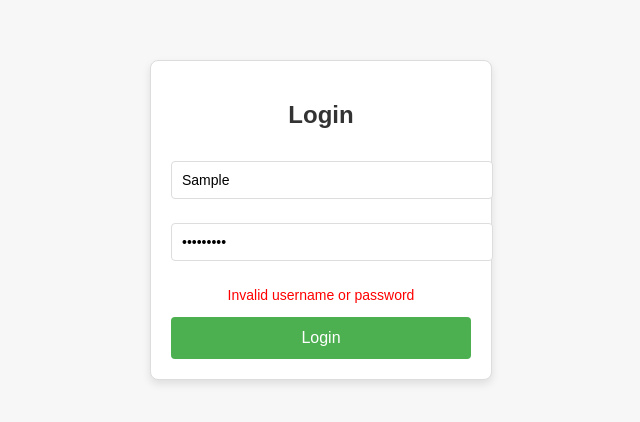
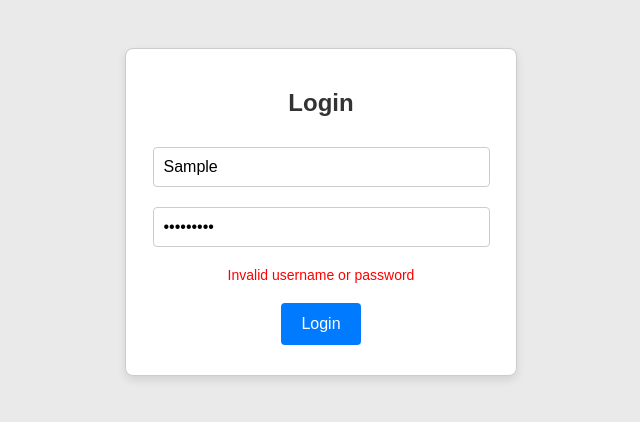
Before and after one commit to dc080523/Quiz, a plain HTML site: page index.html in a window 1280 px wide. Both pictures are taken after typing "Sample", "Sample123" into the empty fields and a click on the button "Login". Shown: the whole page, without its empty margins (319-959 px from the left). Drawn offline with Linux system fonts and the light colour scheme.

Commit message:
Update index.html

```diff
--- a/index.html
+++ b/index.html
@@ -7,62 +7,69 @@
   <style>
     body {
       font-family: Arial, sans-serif;
-      background-color: #f7f7f7;
+      background-color: #eaeaea;
       text-align: center;
-      margin: 0;
-      padding: 30px;
+      padding: 20px;
     }
     .container {
-      background-color: #fff;
+      background-color: white;
       padding: 20px;
-      margin: 30px auto;
-      width: 300px;
-      border: 1px solid #ddd;
+      border: 1px solid #ccc;
+      margin: 20px auto;
+      max-width: 350px;
       border-radius: 8px;
       box-shadow: 0 4px 8px rgba(0, 0, 0, 0.1);
-    }
-    input {
-      padding: 10px;
-      width: 100%;
-      margin: 12px 0;
-      border: 1px solid #ddd;
-      border-radius: 4px;
-      font-size: 14px;
-    }
-    button {
-      padding: 12px;
-      background-color: #4CAF50;
-      color: white;
-      width: 100%;
-      border: none;
-      border-radius: 4px;
-      font-size: 16px;
-      cursor: pointer;
-    }
-    button:hover {
-      background-color: #45a049;
-    }
-    .error {
-      color: red;
-      font-size: 14px;
-      display: none;
-    }
-    #output {
-      margin-top: 20px;
-      padding: 12px;
-      background-color: #f4f4f4;
-      border: 1px solid #ddd;
-      border-radius: 4px;
-      min-height: 60px;
     }
     h2 {
       font-size: 24px;
       color: #333;
     }
+    input {
+      margin: 10px 0;
+      padding: 10px;
+      width: 90%;
+      border: 1px solid #ccc;
+      border-radius: 4px;
+      font-size: 16px;
+    }
+    input:focus {
+      outline: none;
+      border-color: #007BFF;
+      box-shadow: 0 0 5px rgba(0, 123, 255, 0.5);
+    }
+    button {
+      margin: 10px 0;
+      padding: 12px 20px;
+      background-color: #007BFF;
+      color: white;
+      border: none;
+      border-radius: 4px;
+      font-size: 16px;
+      cursor: pointer;
+      transition: background-color 0.3s ease;
+    }
+    button:hover {
+      background-color: #0056b3;
+    }
+    .error {
+      color: red;
+      font-size: 14px;
+      margin: 10px 0;
+      display: none;
+    }
+    #output {
+      margin: 10px 0;
+      padding: 10px;
+      background-color: #f8f8f8;
+      border: 1px solid #ccc;
+      border-radius: 4px;
+      min-height: 50px;
+      text-align: left;
+      font-size: 16px;
+    }
   </style>
 </head>
 <body>
-
   <div id="loginPage" class="container">
     <h2>Login</h2>
     <form id="loginForm">
```
